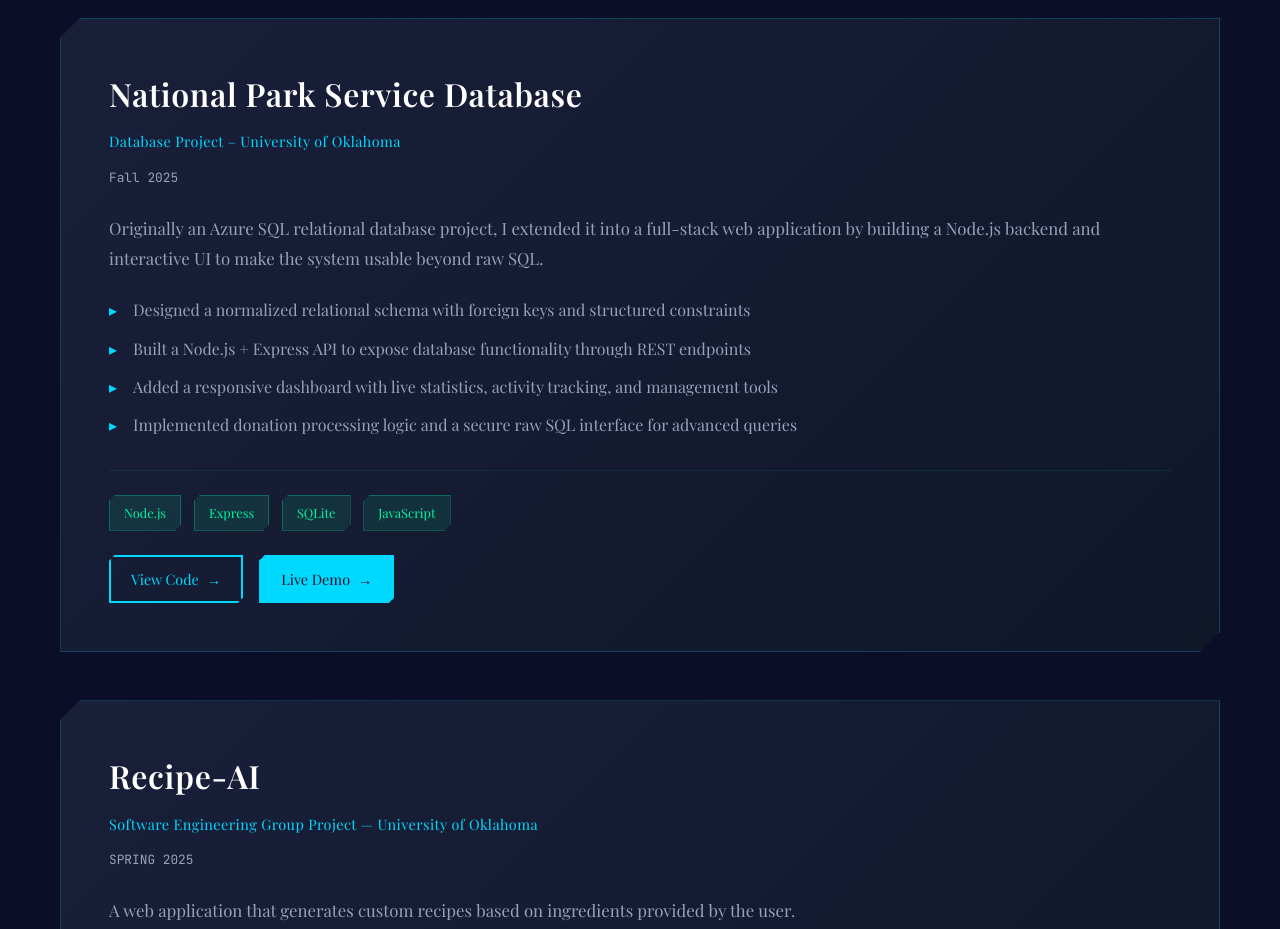
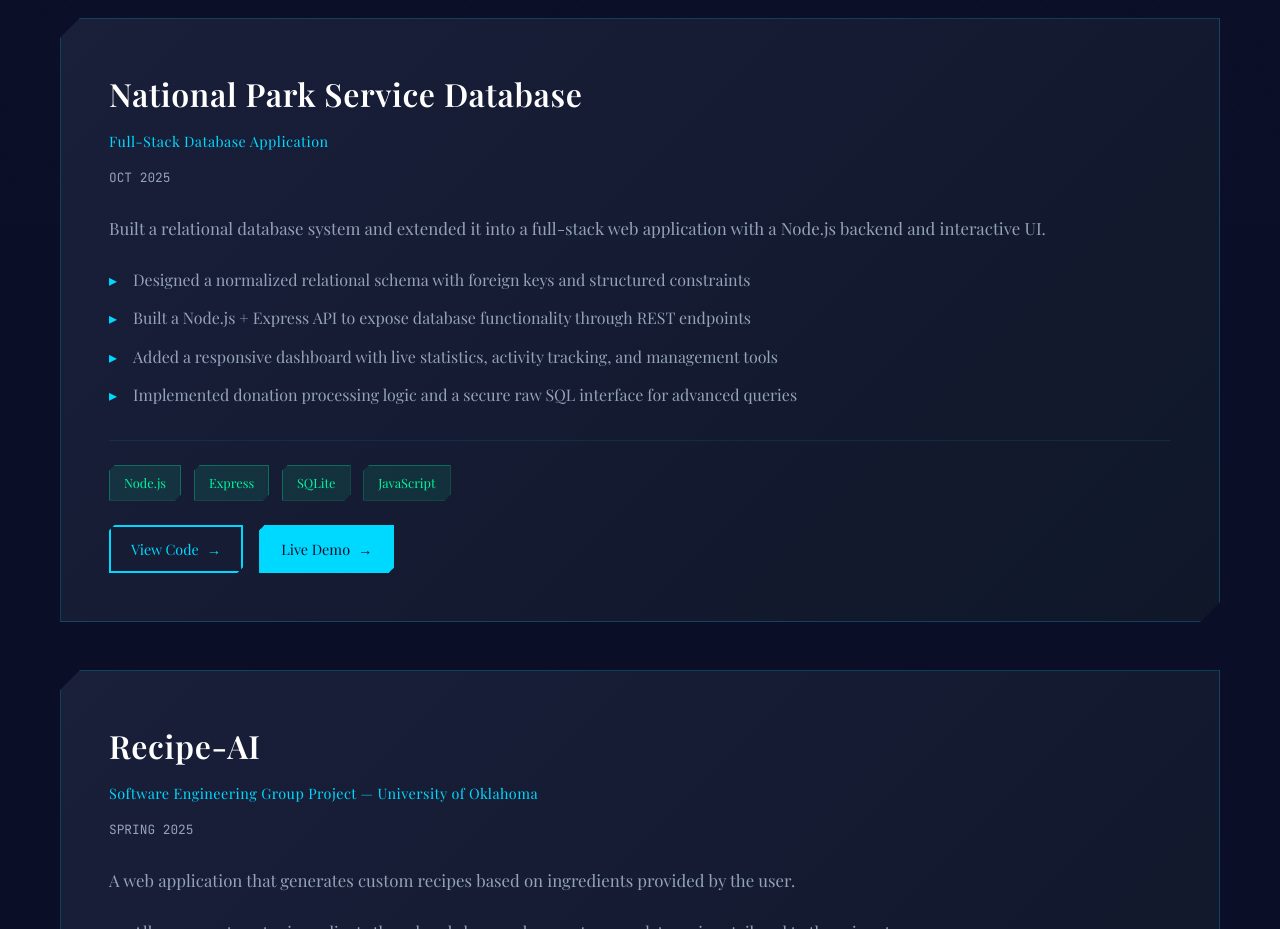
Before and after one commit to Jimmy2026/modern-portfolio-template, a React (Create React App) app: page /projects in a window 1280 px wide. Shown: the part 1040-1969 px from the top of the page. Built offline with nearby package versions, Linux system fonts and the light colour scheme; the HTML template or start-up script is replaced by a standard one; a web font is replaced by a local one.

Commit message:
fixed National Park

```diff
--- a/src/pages/Projects.js
+++ b/src/pages/Projects.js
@@ -24,9 +24,9 @@
     {
       id: 2,
       title: "National Park Service Database",
-      subtitle: "Database  Project – University of Oklahoma",
-      period: "Fall 2025",
-      description:  "Originally an Azure SQL relational database project, I extended it into a full-stack web application by building a Node.js backend and interactive UI to make the system usable beyond raw SQL.",
+      subtitle: "Full-Stack Database Application",
+      period: "OCT 2025",
+      description:  "Built a relational database system and extended it into a full-stack web application with a Node.js backend and interactive UI.",
       points: [
         "Designed a normalized relational schema with foreign keys and structured constraints",
         "Built a Node.js + Express API to expose database functionality through REST endpoints",
```
